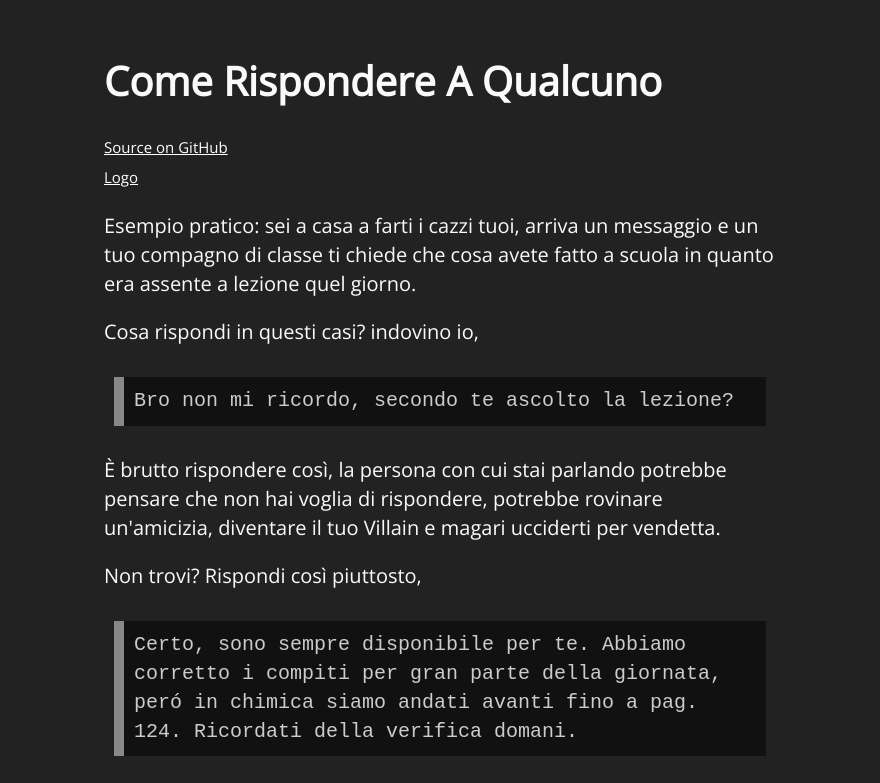
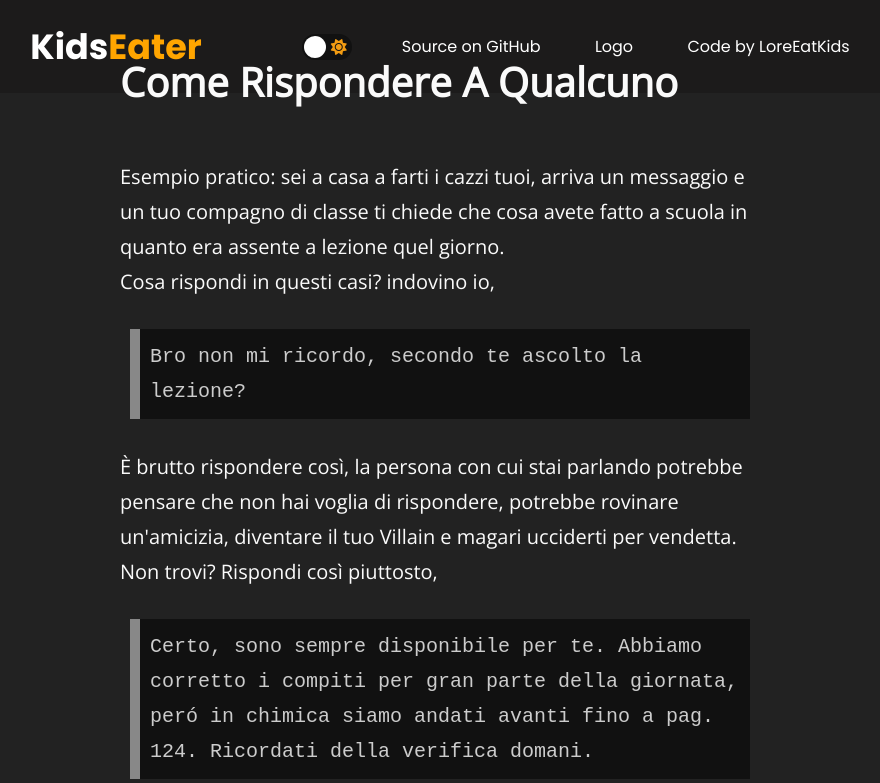
Before and after one commit to LoreEatKids/Kidseater.com, a plain HTML site: page index.html in a window 1280 px wide. Shown: the top 783 px of the page, without its empty margins (200-1080 px from the left). Drawn offline with nearby package versions, Linux system fonts and the light colour scheme.

Commit message:
Version 1.6
Added a simple NavBar on the header of the website.It's been added a switching-button for light-dark mode too. No Media Queries added for now :(

```diff
--- a/index.html
+++ b/index.html
@@ -1,23 +1,42 @@
 <!DOCTYPE html>
-<html>
+<html lang="en">
 <head>
     <meta name="author" content="LoreEatKids">
 	<meta name="description" content="Ti sei mai chiesto come rispondere in modo appropiato? Vediamo un esempio pratico">
-	<meta name="viewport" content="width=device-width,initial-scale=1.0"60>
+	<meta name="viewport" content="width=device-width,initial-scale=1.0">
 	<link rel="stylesheet" type="text/css" href="style.css">
 	<link rel="icon" type="favicon" href="favicon.png">
+    <meta property="og:title" content="Come Rispondere a Qualcuno">
+    <meta property="og:type" content="website">
+    <meta property="og:url" content="https://kidseater.com/">
+    <meta property="og:image" content="https://kidseater.com/favicon.png">
+    <meta property="og:description" content="Ti sei mai chiesto come rispondere in modo appropiato?">
+    <script src="https://kit.fontawesome.com/174d2a9ee4.js" crossorigin="anonymous"></script>
 	<title>Come Rispondere A Qualcuno</title>
 </head>
 <body>
+    <header>
+        <nav>
+            <h1 class="logo"><a href="#">Kids<span class="logo_span">Eater</span></a></h1>
+            <ul class="links">
+                <li>
+                    <div class="toggle"> <!--mod-->
+                        <input type="checkbox" class="checkbox" id="checkbox">
+                        <label for="checkbox" class="label">
+                            <i class="fas fa-moon"></i>
+                            <i class="fas fa-sun"></i>
+                            <div class="ball"></div>
+                        </label>
+                    </div>
+                </li>
+				<li><a href="https://github.com/LoreEatKids/Kidseater.com" target="_blank" class="links">Source on GitHub</a></li>
+				<li><a href="https://www.flaticon.com/premium-icon/conversation_2068846?term=answer&page=1&position=5&page=1&position=5&related_id=2068846&origin=search" target="_blank" class="links">Logo</a></li>
+                <li><a href="https://github.com/LoreEatKids" target="_blank">Code by LoreEatKids</a></li>
+			</ul>
+        </nav>
+    </header>
         <main>
-		<header>
-		<div class="title">
             <h1 class="how">Come Rispondere A Qualcuno</h1>
-		</div>
-			<a href="https://github.com/LoreEatKids/Kidseater.com" target="_blank">Source on GitHub</a>
-			<br>
-			<a href="https://www.flaticon.com/premium-icon/conversation_2068846?term=answer&page=1&position=5&page=1&position=5&related_id=2068846&origin=search" target="_blank">Logo</a>
-		</header>
             <section class="media">
             <p>
                 Esempio pratico: sei a casa a farti i cazzi tuoi, arriva un messaggio e un tuo compagno di classe ti chiede che cosa avete fatto a scuola in quanto era assente a lezione quel giorno.
@@ -55,9 +74,9 @@
             <p>
                 "idiota"
             </p>
+            <br>
             </section>
-		<div class="footer"><a href="https://github.com/LoreEatKids" target="_blank">Code by LoreEatKids</a></div>
-		<br>
     </main>
+    <script src="main.js"></script>
 </body>
 </html>
--- /dev/null
+++ b/main.js
@@ -0,0 +1,7 @@
+const checkbox = document.getElementById("checkbox")
+
+checkbox.addEventListener("change", () => {
+    document.body.classList.toggle("light")
+})
+
+console.log("Hello Guys")
--- a/style.css
+++ b/style.css
@@ -1,38 +1,143 @@
 @import url('https://fonts.googleapis.com/css2?family=Open+Sans&display=swap');
+@import url('https://fonts.googleapis.com/css2?family=Libre+Baskerville&family=Montserrat&family=Open+Sans&family=Poppins:wght@400;700&family=Roboto&family=Spline+Sans:wght@500&display=swap');
 
 * {
-	font-family: 'Open Sans', sans-serif, monospace0;
+    margin: 0;
+    padding: 0;
+    box-sizing: border-box;
 }
 
-body {
-	color: rgb(250, 250, 250);
-	background: rgb(34, 34, 34);
-	display: grid;
-	margin: 0 auto;
-	min-height: 100%;
-	max-width: 672px;
-	line-height: 1.6em;
-	font-size: 20px;
-	padding: 0 10px;
+/*nav*/
+
+header {
+    background: #1c1b1b;
+    font-family: 'Poppins', sans-serif;
 }
 
+nav {
+    position: sticky;
+	display: flex;
+	justify-content: center;
+	align-items: center;
+    text-align: center;
+    padding: 20px;
+}
+
+/* light mode */
+
+.toggle {
+    float: left;
+}
+
+.checkbox {
+    display: none;
+}
+
+.checkbox:checked + .label .ball {
+    transform: translateX(24px)
+}
+
+.label {
+    background-color: #111;
+    display: flex;
+    align-items: center;
+    justify-content: space-between;
+    position: relative;
+    padding: 5px;
+    border-radius: 50px;
+    height: 26px;
+    width: 50px;
+}
+
+.fa-moon {
+    color: #f1c40f;
+}
+
+.fa-sun {
+    color: #f39c12;
+}
+
+.ball {
+    background-color: #fff;
+    border-radius: 50%;
+    position: absolute;
+    top: 2px;
+    left: 2px;
+    width: 22px;
+    height: 22px;
+    transition: transform 0.2s linear;
+}
+
+/**/
+
+.logo {
+	font-size: 35px;
+    padding-right: 100px;
+}
+
+.logo_span {
+    color: orange;
+}
+
+header a {
+    text-decoration: none;
+	color: white;
+}
+
+.links a {
+    font-size: 16px;
+    padding-left: 50px;
+}
+
+.links a:hover {
+	color: #9e9e9e;
+	transition: 0.4s ease;
+}
+
+.links li {
+    list-style: none;
+    display: inline;
+}
+
+/**/
+
+body {
+    background: rgb(34, 34, 34);
+}
+
+/* light mode */
+
+body.light {
+    background: white !important;
+    transition: background 0.5s linear;
+}
+
+body.light main {
+    color: black;
+}
+
+body.light blockquote {
+    color: white;
+}
+
+/**/
+
 main {
+    color: rgb(250, 250, 250);
+    max-width: 672px;
+    display: grid;
+    position: absolute;
+    top: 50%;
+    left: 50%;
+    transform: translate(-50%, -32%);
+    font-family: 'Open Sans',sans-serif,monospace;
+    font-size: 20px;
     margin: 40px 0;
-	line-height: 28.8px;
+    line-height: 35px;
 }
 
 .how {
-	padding-bottom: 10px;
-}
-
-a {
-	color: white;
-	font-size: 15px;
-}
-
-a:hover {
-	color: #9e9e9e;
-	transition: 0.4s ease;
+	padding-bottom: 60px;
 }
 
 blockquote {
@@ -44,33 +149,27 @@ blockquote {
 	font-family: monospace;
 }
 
-.footer {
-	margin-top: 40px;
+@media (max-width: 550px) {
+    .links li {
+        display: block;
+        padding-bottom: 10px;
     }
 
-/* Media Query */
-
-@media (max-width: 550px) {
-	header {
+    .how {
         text-align: center;
     }
 
-	.title {
-		margin: -60px 0 -30px 0px;
-		font-size: 30px;
-		line-height: 70px;
+    .toggle {
+        display: none;
     }
+
     main {
-		padding: 0 10px;
-		font-size: 20px;
-		word-spacing: 5px;
+        position: relative;
+        margin: 470px 10px;
+    }
+
+    .how {
+        line-height: 60px;
+        font-size: 45px;
     }
 }
-
-@media (min-width:550px) and (max-width: 600px){
-	.title {
-		margin-top: -60px;
-		line-height: 80px;
-		font-size: 35px;
-	}
-}
```
Lines whose indentation alone changed are shown as unchanged.
